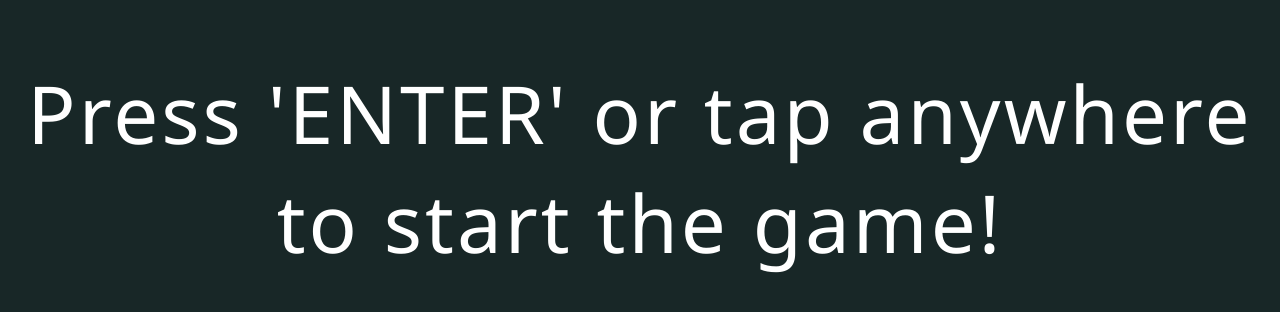
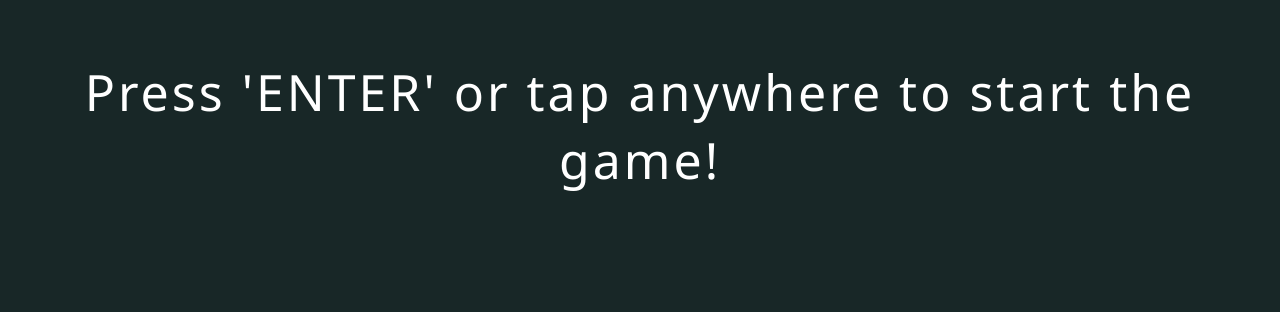
Before and after one commit to harmeet9013/simon-game, a React (Vite) app: page / in a window 1280 px wide. Shown: the top 312 px of the page. Built offline with nearby package versions, Linux system fonts and the light colour scheme.

Commit message:
Small CSS changes.

```diff
--- a/package.json
+++ b/package.json
@@ -7,7 +7,7 @@
   "scripts": {
     "predeploy": "npm run build",
     "deploy": "gh-pages -d dist",
-    "dev": "vite",
+    "dev": "vite --host",
     "build": "vite build",
     "lint": "eslint src --ext js,jsx --report-unused-disable-directives --max-warnings 0",
     "preview": "vite preview"
--- a/src/index.css
+++ b/src/index.css
@@ -1,23 +1,25 @@
 body {
     background-color: rgb(24, 39, 39);
+    text-align: center;
     font-family: "Segoe UI", Tahoma, Geneva, Verdana, sans-serif;
 }
 
 .headingContainer {
+    display: flex;
+    justify-content: center;
+    margin: auto;
     text-align: center;
+    transition: all 200ms ease;
 }
 
 .headingText {
     color: white;
-    margin: auto;
     text-align: center;
     font-family: "Segoe UI", Tahoma, Geneva, Verdana, sans-serif;
     letter-spacing: 3px;
     font-weight: 500;
-    transition: all 200ms ease;
-    overflow: hidden;
-    display: inline-block;
-    font-size: 80px;
+
+    font-size: 50px;
     margin-top: 50px;
 }
 
@@ -27,10 +29,13 @@ body {
 }
 
 .boxesGrid {
-    width: 700px;
+    width: auto;
+    margin-right: 70px;
+    margin-bottom: 70px;
+    display: inline-flex;
+    justify-content: center;
     margin: auto;
     text-align: center;
-    justify-content: center;
     margin-top: 100px;
 }
 
--- a/src/main.jsx
+++ b/src/main.jsx
@@ -6,9 +6,10 @@ createRoot(document.getElementById("root")).render(<App />);
 
 export const styles = {
     box: {
+        display: "grid",
         width: 200,
         height: 200,
-        backgroundColor: "white",
+        backgroundColor: "",
         marginBottom: "70px",
         marginRight: "70px",
         border: "10px solid black",
```
